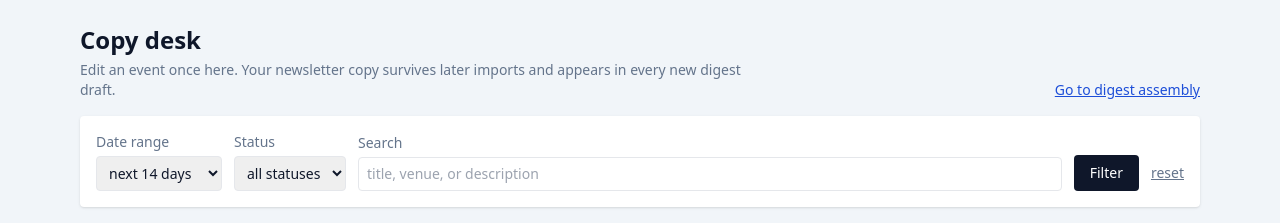
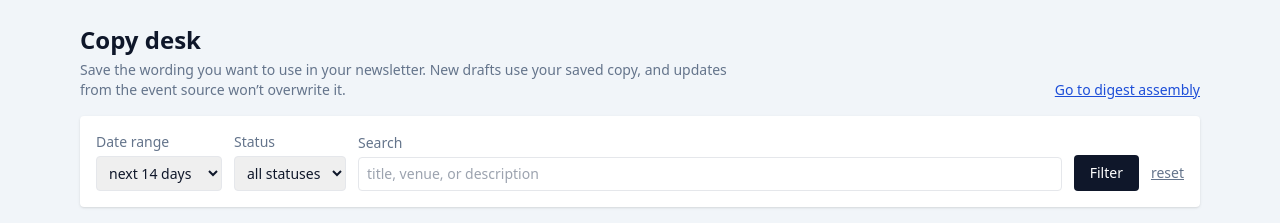
Before and after one commit to adrianistaken/BloNoDigest, a Django app: template templates/dashboard/copy_desk.html in a window 1280 px wide. Shown: the part 48-271 px from the top of the page. Run offline with Django 5.2, Linux system fonts and the light colour scheme; the template is opened without the code that fills it, so the values that code supplies are empty; some libraries are stand-ins or nearby versions.

Commit message:
Fix update messaging

```diff
--- a/curator/dashboard_views.py
+++ b/curator/dashboard_views.py
@@ -203,7 +203,7 @@ def copy_desk(request):
                 event.description = event.editorial_description
             event.save()
             if request.headers.get("x-requested-with") == "XMLHttpRequest":
-                return JsonResponse({"saved": True})
+                return JsonResponse({"saved": True, "has_editorial_copy": event.has_editorial_copy})
             messages.success(request, f"Newsletter copy saved: {event.canonical_title}")
         elif request.headers.get("x-requested-with") == "XMLHttpRequest":
             return JsonResponse({"errors": form.errors.get_json_data()}, status=400)
--- a/templates/dashboard/copy_desk.html
+++ b/templates/dashboard/copy_desk.html
@@ -6,7 +6,7 @@
 <div class="flex flex-wrap items-end justify-between gap-3">
   <div>
     <h1 class="text-2xl font-bold">Copy desk</h1>
-    <p class="mt-1 max-w-2xl text-sm text-slate-500">Edit an event once here. Your newsletter copy survives later imports and appears in every new digest draft.</p>
+    <p class="mt-1 max-w-2xl text-sm text-slate-500">Save the wording you want to use in your newsletter. New drafts use your saved copy, and updates from the event source won’t overwrite it.</p>
   </div>
   <a href="{% url 'dashboard:digests' %}" class="text-sm text-blue-700 underline">Go to digest assembly</a>
 </div>
@@ -57,7 +57,7 @@
       <div class="min-w-0 flex-1">
         <div class="flex flex-wrap items-center gap-2">
           <span class="font-semibold text-slate-900">{{ event.editorial_title|default:event.canonical_title|truncatechars:85 }}</span>
-          {% if event.has_editorial_copy %}<span class="rounded bg-indigo-100 px-2 py-0.5 text-[11px] font-semibold text-indigo-800">edited</span>{% else %}<span class="rounded bg-amber-100 px-2 py-0.5 text-[11px] font-semibold text-amber-800">source copy</span>{% endif %}
+          <span class="js-copy-badge rounded px-2 py-0.5 text-[11px] font-semibold {% if event.has_editorial_copy %}bg-indigo-100 text-indigo-800{% else %}bg-amber-100 text-amber-800{% endif %}">{% if event.has_editorial_copy %}edited{% else %}source copy{% endif %}</span>
           {% if event.status == 'approved' %}<span class="text-xs font-semibold text-green-700">approved</span>{% elif event.status == 'needs_review' %}<span class="text-xs font-semibold text-amber-700">needs review</span>{% else %}<span class="text-xs text-slate-500">{{ event.status }}</span>{% endif %}
         </div>
         <p class="mt-0.5 text-xs text-slate-500">{{ event.starts_at|date:"D, M j" }}{% if event.time_is_known %} at {{ event.starts_at|date:"g:i A" }}{% else %}, time TBD{% endif %} · {{ event.location_display }} · {{ event.primary_source.name|default:"manual" }}</p>
@@ -157,7 +157,14 @@
       });
       const result = await response.json();
       if (!response.ok) throw new Error('Check the highlighted fields and try again.');
-      status.textContent = 'Saved. Future imports and drafts will keep this copy.';
+      const badge = form.closest('.copy-editor').querySelector('.js-copy-badge');
+      const edited = result.has_editorial_copy;
+      badge.textContent = edited ? 'edited' : 'source copy';
+      badge.classList.toggle('bg-indigo-100', edited);
+      badge.classList.toggle('text-indigo-800', edited);
+      badge.classList.toggle('bg-amber-100', !edited);
+      badge.classList.toggle('text-amber-800', !edited);
+      status.textContent = edited ? 'Newsletter copy saved.' : 'Saved. Using source copy.';
       status.className = 'js-copy-status text-xs font-semibold text-green-700';
       form.closest('.copy-editor').querySelector('summary').classList.add('ring-1', 'ring-inset', 'ring-green-200');
     } catch (error) {
```
Also changed, not shown: curator/tests.py (+12 -0 lines).
